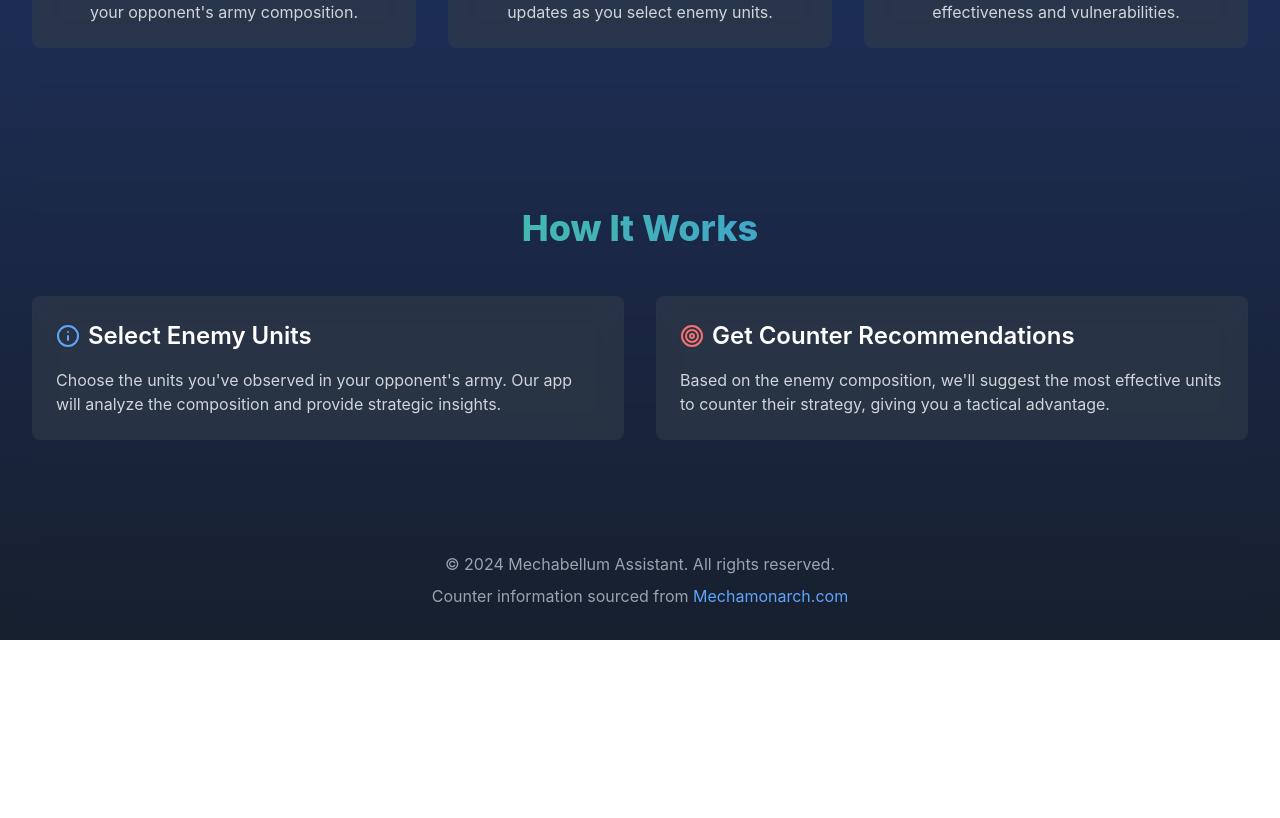
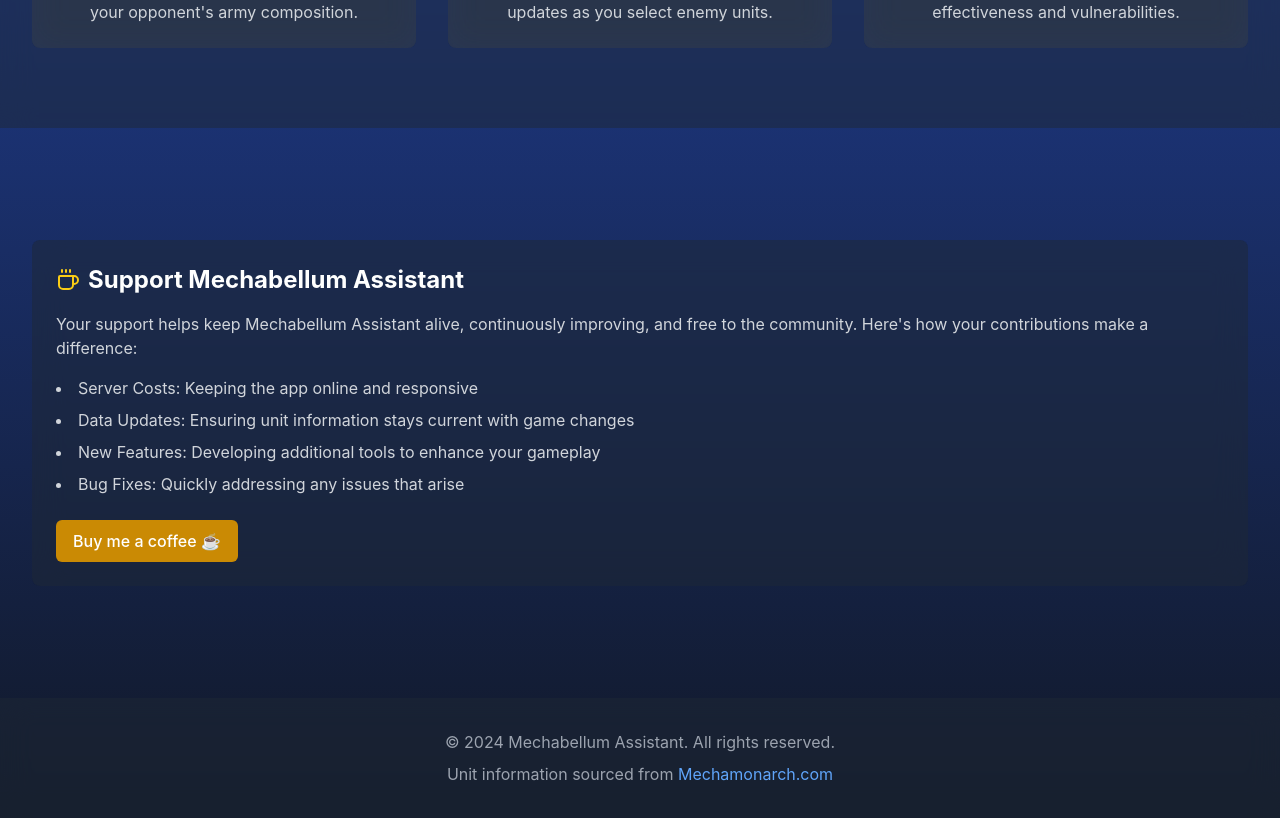
Before and after one commit to pyguy12/mechabellum-composition-calculator, a React (Create React App) app in the folder frontend/: page / in a window 1280 px wide. Shown: the part 1022-1840 px from the top of the page. Before the commit the page ends 1662 px from the top, so only its background shows below. Built offline with nearby package versions, Linux system fonts and the light colour scheme.

Commit message:
Made some changes to favicons and added buy me coffee links

```diff
--- a/frontend/package.json
+++ b/frontend/package.json
@@ -25,7 +25,7 @@
     },
     "scripts": {
         "start": "react-scripts start",
-    "build": "react-scripts build",
+        "build": "react-scripts build && cp public/favicon.ico build/ && cp public/index.html build/",
         "test": "react-scripts test",
         "eject": "react-scripts eject"
     },
--- a/frontend/public/index.html
+++ b/frontend/public/index.html
@@ -2,42 +2,32 @@
 <html lang="en">
     <head>
         <meta charset="utf-8" />
-    <link rel="icon" href="%PUBLIC_URL%/favicon.ico" />
+        <link rel="icon" href="%PUBLIC_URL%/favicon.png" />
         <meta name="viewport" content="width=device-width, initial-scale=1" />
-    <meta name="theme-color" content="#000000" />
+        <meta name="theme-color" content="#1F2937" />
         <meta
             name="description"
-      content="Web site created using create-react-app"
+            content="Mechabellum Assistant: Master your gameplay with our advanced unit counter system. Make informed decisions and dominate the battlefield in Mechabellum."
         />
+        <meta name="keywords" content="Mechabellum, strategy game, unit counters, gameplay assistant" />
         <link rel="apple-touch-icon" href="%PUBLIC_URL%/logo192.png" />
-    <!--
-      manifest.json provides metadata used when your web app is installed on a
-      user's mobile device or desktop. See https://developers.google.com/web/fundamentals/web-app-manifest/
-    -->
         <link rel="manifest" href="%PUBLIC_URL%/manifest.json" />
-    <!--
-      Notice the use of %PUBLIC_URL% in the tags above.
-      It will be replaced with the URL of the `public` folder during the build.
-      Only files inside the `public` folder can be referenced from the HTML.
-
-      Unlike "/favicon.ico" or "favicon.ico", "%PUBLIC_URL%/favicon.ico" will
-      work correctly both with client-side routing and a non-root public URL.
-      Learn how to configure a non-root public URL by running `npm run build`.
-    -->
-    <title>React App</title>
+        <title>Mechabellum Assistant - Dominate the Battlefield</title>
+        <meta property="og:title" content="Mechabellum Assistant - Dominate the Battlefield" />
+        <meta
+            property="og:description"
+            content="Elevate your Mechabellum gameplay with our advanced unit counter system. Make informed decisions and gain a tactical advantage."
+        />
+        <meta property="og:type" content="website" />
+        <meta property="og:image" content="%PUBLIC_URL%/og-image.jpg" />
+        <meta name="twitter:card" content="summary_large_image" />
+        <link
+            href="https://fonts.googleapis.com/css2?family=Space+Grotesk:wght@300;400;500;600;700&display=swap"
+            rel="stylesheet"
+        />
     </head>
     <body>
-    <noscript>You need to enable JavaScript to run this app.</noscript>
+        <noscript>You need to enable JavaScript to run the Mechabellum Assistant app.</noscript>
         <div id="root"></div>
-    <!--
-      This HTML file is a template.
-      If you open it directly in the browser, you will see an empty page.
-
-      You can add webfonts, meta tags, or analytics to this file.
-      The build step will place the bundled scripts into the <body> tag.
-
-      To begin the development, run `npm start` or `yarn start`.
-      To create a production bundle, use `npm run build` or `yarn build`.
-    -->
     </body>
 </html>
--- a/frontend/src/components/Header.tsx
+++ b/frontend/src/components/Header.tsx
@@ -1,9 +1,20 @@
 import React from 'react';
+import { motion } from 'framer-motion';
 
 const Header: React.FC = () => (
     <header className="bg-gray-800 shadow">
-        <div className="max-w-screen-2xl mx-auto py-6 px-4 sm:px-6 lg:px-8">
+        <div className="max-w-screen-2xl mx-auto py-6 px-4 sm:px-6 lg:px-8 flex justify-between items-center">
             <h1 className="text-3xl font-bold text-white">Mechabellum Assistant</h1>
+            <motion.div whileHover={{ scale: 1.05 }} whileTap={{ scale: 0.95 }}>
+                <a
+                    href="https://buymeacoffee.com/pyguy12"
+                    target="_blank"
+                    rel="noopener noreferrer"
+                    className="text-blue-400 hover:text-blue-300 transition duration-300"
+                >
+                    Buy me a coffee ☕
+                </a>
+            </motion.div>
         </div>
     </header>
 );
--- /dev/null
+++ b/frontend/src/components/SupportInfo.tsx
@@ -0,0 +1,35 @@
+import React from 'react';
+import { Coffee } from 'lucide-react';
+
+const SupportInfo: React.FC = () => {
+    return (
+        <div className="bg-gray-800 bg-opacity-50 backdrop-filter backdrop-blur-lg rounded-lg p-6 my-8">
+            <h2 className="text-2xl font-bold mb-4 flex items-center">
+                <Coffee className="mr-2 text-yellow-400" />
+                Support Mechabellum Assistant
+            </h2>
+            <p className="text-gray-300 mb-4">
+                Your support helps keep Mechabellum Assistant alive, continuously improving, and free to the community.
+                Here's how your contributions make a difference:
+            </p>
+            <ul className="list-disc list-inside text-gray-300 space-y-2">
+                <li>Server Costs: Keeping the app online and responsive</li>
+                <li>Data Updates: Ensuring unit information stays current with game changes</li>
+                <li>New Features: Developing additional tools to enhance your gameplay</li>
+                <li>Bug Fixes: Quickly addressing any issues that arise</li>
+            </ul>
+            <div className="mt-6">
+                <a
+                    href="https://www.buymeacoffee.com/pyguy12"
+                    target="_blank"
+                    rel="noopener noreferrer"
+                    className="inline-flex items-center px-4 py-2 border border-transparent text-base font-medium rounded-md text-white bg-yellow-600 hover:bg-yellow-700 transition duration-300"
+                >
+                    Buy me a coffee ☕
+                </a>
+            </div>
+        </div>
+    );
+};
+
+export default SupportInfo;
--- a/frontend/src/pages/LandingPage.tsx
+++ b/frontend/src/pages/LandingPage.tsx
@@ -2,6 +2,7 @@
 import { Link } from 'react-router-dom';
 import { motion } from 'framer-motion';
 import { Shield, Zap, Target, Info } from 'lucide-react';
+import SupportInfo from '../components/SupportInfo';
 
 const LandingPage: React.FC = () => {
     return (
@@ -16,6 +17,7 @@
                     >
                         Mechabellum Assistant
                     </motion.h1>
+                    <div className="flex items-center space-x-4">
                         <motion.div whileHover={{ scale: 1.05 }} whileTap={{ scale: 0.95 }}>
                             <Link
                                 to="/app"
@@ -24,9 +26,19 @@
                                 Launch App
                             </Link>
                         </motion.div>
+                        <motion.div whileHover={{ scale: 1.05 }} whileTap={{ scale: 0.95 }}>
+                            <a
+                                href="https://buymeacoffee.com/pyguy12"
+                                target="_blank"
+                                rel="noopener noreferrer"
+                                className="text-blue-400 hover:text-blue-300 transition duration-300"
+                            >
+                                Buy me a coffee ☕
+                            </a>
+                        </motion.div>
+                    </div>
                 </div>
             </header>
-
             <main className="relative z-10">
                 <section className="max-w-7xl mx-auto py-20 px-4 sm:px-6 lg:px-8">
                     <div className="lg:grid lg:grid-cols-2 lg:gap-8 items-center">
@@ -110,50 +122,14 @@
                     </div>
                 </section>
 
-                {/* New How It Works section */}
-                <section className="bg-gray-800 bg-opacity-50 backdrop-filter backdrop-blur-lg py-20">
-                    <div className="max-w-7xl mx-auto px-4 sm:px-6 lg:px-8">
-                        <motion.h2
-                            className="text-4xl font-extrabold text-center mb-12 bg-clip-text text-transparent bg-gradient-to-r from-green-400 to-blue-500"
+                <section className="max-w-7xl mx-auto py-20 px-4 sm:px-6 lg:px-8">
+                    <motion.div
                         initial={{ opacity: 0, y: 20 }}
                         animate={{ opacity: 1, y: 0 }}
                         transition={{ duration: 0.5 }}
                     >
-                            How It Works
-                        </motion.h2>
-                        <div className="grid grid-cols-1 md:grid-cols-2 gap-8">
-                            <motion.div
-                                className="bg-gray-700 bg-opacity-50 rounded-lg p-6 backdrop-filter backdrop-blur-lg"
-                                initial={{ opacity: 0, x: -50 }}
-                                animate={{ opacity: 1, x: 0 }}
-                                transition={{ duration: 0.5, delay: 0.2 }}
-                            >
-                                <h3 className="text-2xl font-semibold mb-4 flex items-center">
-                                    <Info className="mr-2 text-blue-400" />
-                                    Select Enemy Units
-                                </h3>
-                                <p className="text-gray-300">
-                                    Choose the units you've observed in your opponent's army. Our app will analyze the
-                                    composition and provide strategic insights.
-                                </p>
+                        <SupportInfo />
                     </motion.div>
-                            <motion.div
-                                className="bg-gray-700 bg-opacity-50 rounded-lg p-6 backdrop-filter backdrop-blur-lg"
-                                initial={{ opacity: 0, x: 50 }}
-                                animate={{ opacity: 1, x: 0 }}
-                                transition={{ duration: 0.5, delay: 0.4 }}
-                            >
-                                <h3 className="text-2xl font-semibold mb-4 flex items-center">
-                                    <Target className="mr-2 text-red-400" />
-                                    Get Counter Recommendations
-                                </h3>
-                                <p className="text-gray-300">
-                                    Based on the enemy composition, we'll suggest the most effective units to counter
-                                    their strategy, giving you a tactical advantage.
-                                </p>
-                            </motion.div>
-                        </div>
-                    </div>
                 </section>
             </main>
 
@@ -161,7 +137,7 @@
                 <div className="max-w-7xl mx-auto py-8 px-4 sm:px-6 lg:px-8 text-center">
                     <p className="text-gray-400">© 2024 Mechabellum Assistant. All rights reserved.</p>
                     <p className="text-gray-400 mt-2">
-                        Counter information sourced from{' '}
+                        Unit information sourced from{' '}
                         <a
                             href="https://mechamonarch.com"
                             target="_blank"
--- a/frontend/tailwind.config.js
+++ b/frontend/tailwind.config.js
@@ -1,7 +1,11 @@
 module.exports = {
     content: ['./src/**/*.{js,jsx,ts,tsx}'],
     theme: {
-        extend: {},
+        extend: {
+            fontFamily: {
+                sans: ['Space Grotesk', 'sans-serif'],
+            },
+        },
     },
     plugins: [],
 };
```
Also changed, not shown: frontend/public/favicon.png (added), 1 other file (tests, documents, lock files or other folders). Lines whose indentation alone changed are shown as unchanged.
